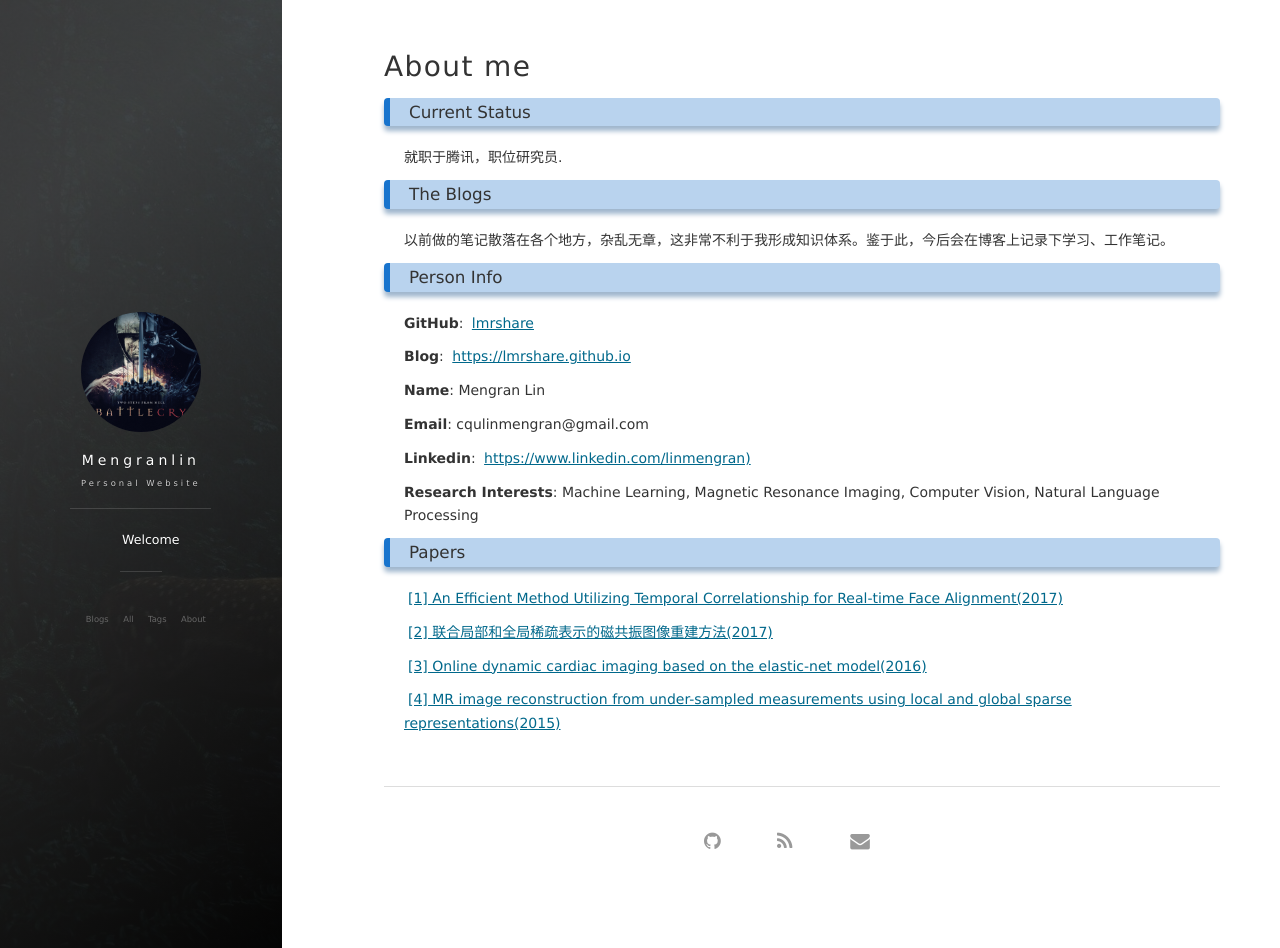
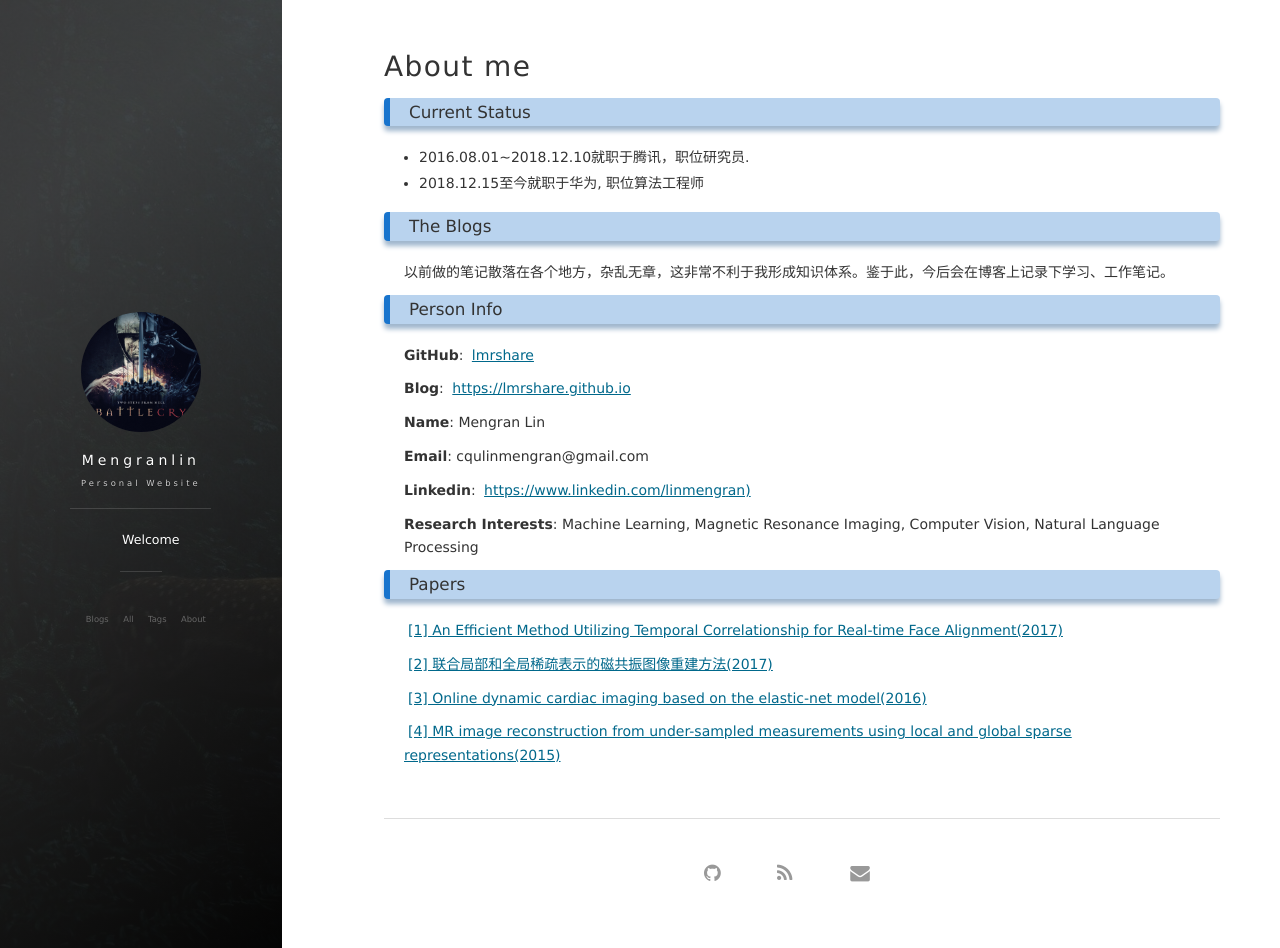
Before and after one commit to lmrshare/lmrshare.github.io, a Jekyll site: the page built from about.md, in a window 1280 px wide and 948 px high. Built offline with Jekyll 4.4.1, drawn with Linux system fonts in a browser that asks for light colours; nearby versions of some CDN libraries; comment, search, counter and statistics services are not loaded.

Commit message:
update about me

```diff
--- a/about.md
+++ b/about.md
@@ -5,7 +5,8 @@ title: About me
 
 <h3> Current Status </h3>
 
-就职于腾讯，职位研究员.
++ 2016.08.01~2018.12.10就职于腾讯，职位研究员.
++ 2018.12.15至今就职于华为, 职位算法工程师
 
 <h3> The Blogs </h3>
 
```
